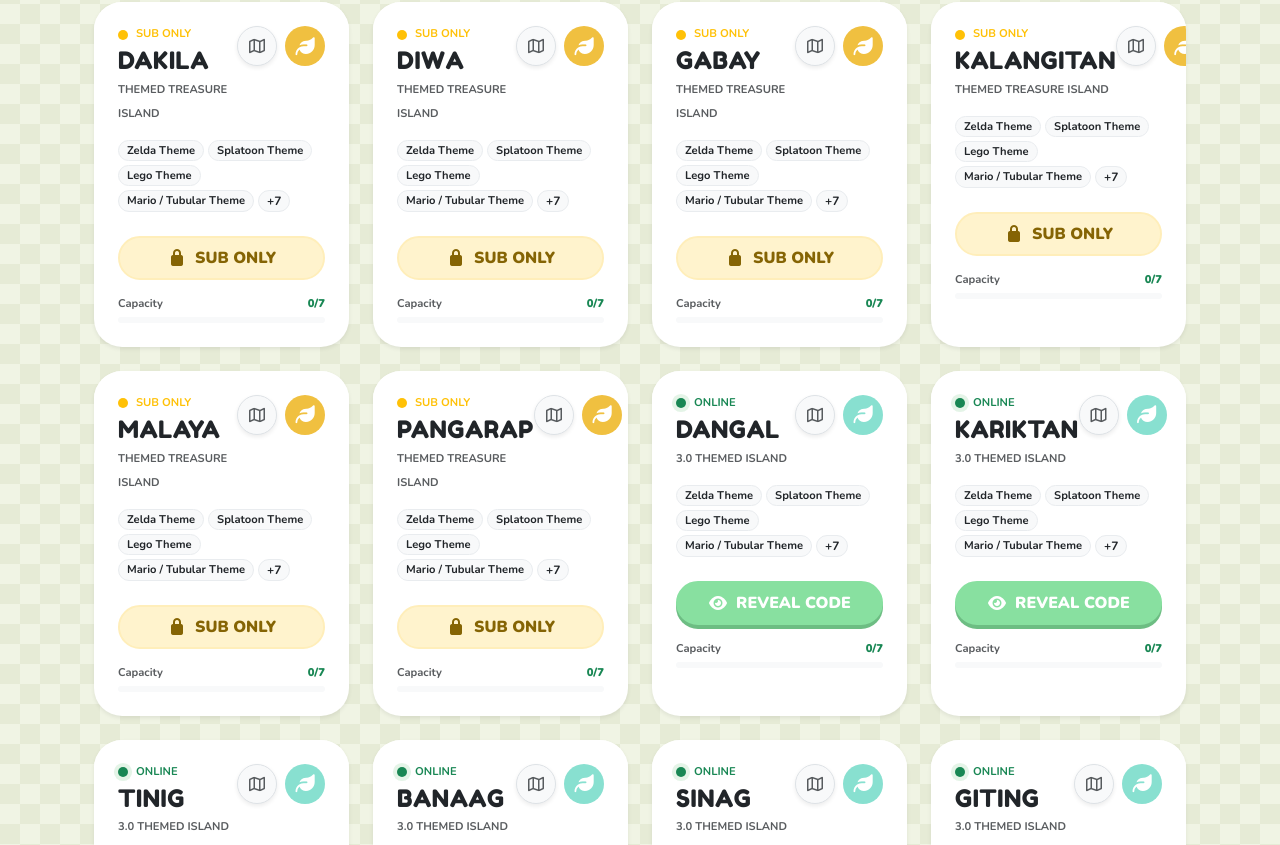
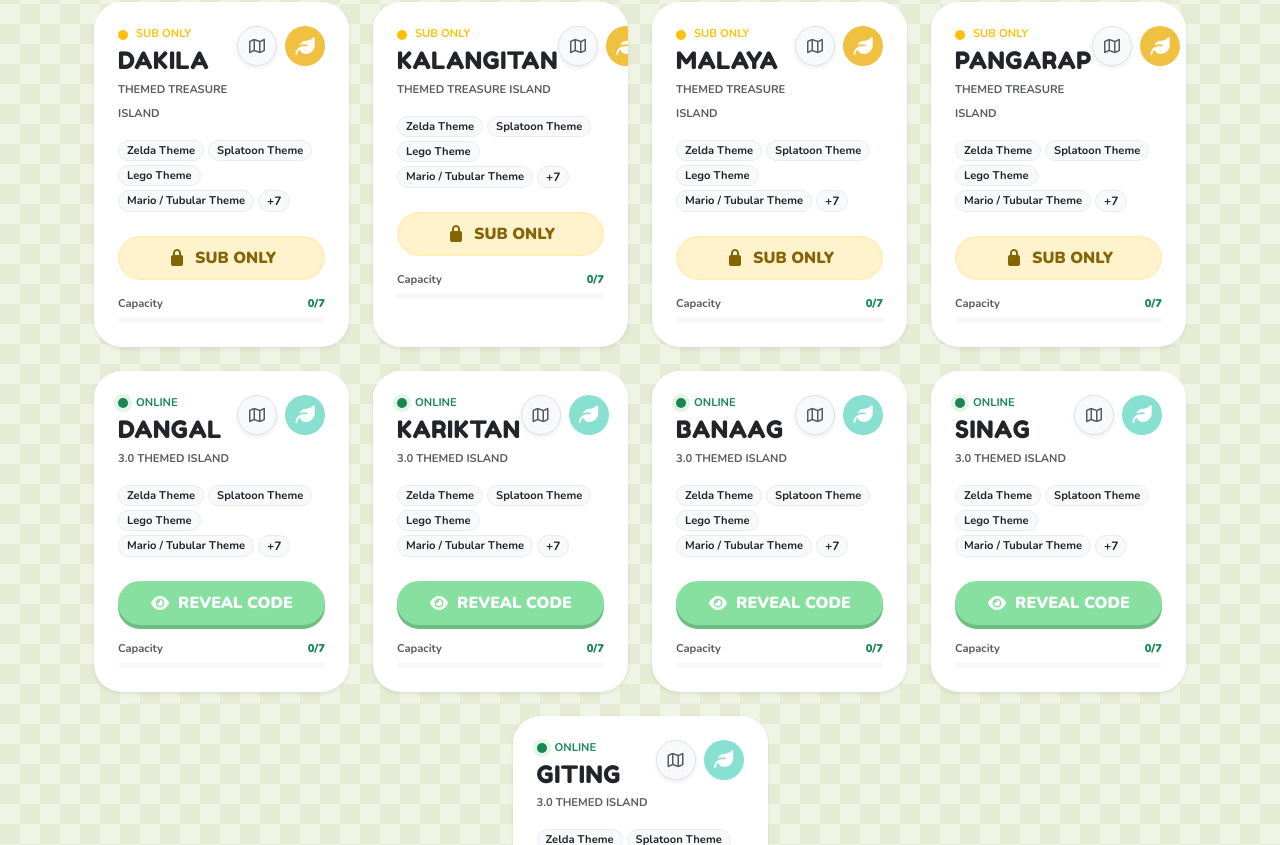
Before and after one commit to bitress/chopaeng, a React (Vite) app: page /islands in a window 1280 px wide. Shown: the part 3435-4280 px from the top of the page. Built offline with nearby package versions, Linux system fonts and the light colour scheme; no server answers.

Commit message:
removed diwa, gabay, and tinig no map yet

```diff
--- a/src/data/islands.ts
+++ b/src/data/islands.ts
@@ -1252,8 +1252,8 @@ export const ISLANDS_DATA: IslandData[] = [
         description: "Subscriber-exclusive themed island featuring Zelda, Splatoon, Lego, and various aesthetic furniture sets."
     },
     {
-        id: "diwa",
-        name: "DIWA",
+        id: "kalangitan",
+        name: "KALANGITAN",
         status: "SUB ONLY",
         type: "Themed Treasure Island",
         seasonal: "Year-Round",
@@ -1276,8 +1276,8 @@ export const ISLANDS_DATA: IslandData[] = [
         description: "Subscriber-exclusive themed island featuring Zelda, Splatoon, Lego, and various aesthetic furniture sets."
     },
     {
-        id: "gabay",
-        name: "GABAY",
+        id: "malaya",
+        name: "MALAYA",
         status: "SUB ONLY",
         type: "Themed Treasure Island",
         seasonal: "Year-Round",
@@ -1300,8 +1300,8 @@ export const ISLANDS_DATA: IslandData[] = [
         description: "Subscriber-exclusive themed island featuring Zelda, Splatoon, Lego, and various aesthetic furniture sets."
     },
     {
-        id: "kalangitan",
-        name: "KALANGITAN",
+        id: "pangarap",
+        name: "PANGARAP",
         status: "SUB ONLY",
         type: "Themed Treasure Island",
         seasonal: "Year-Round",
@@ -1323,11 +1323,13 @@ export const ISLANDS_DATA: IslandData[] = [
         theme: "gold",
         description: "Subscriber-exclusive themed island featuring Zelda, Splatoon, Lego, and various aesthetic furniture sets."
     },
-    {
-        id: "malaya",
-        name: "MALAYA",
-        status: "SUB ONLY",
-        type: "Themed Treasure Island",
+
+    // --- MISSING FREE ISLANDS ---
+    {
+        id: "dangal",
+        name: "DANGAL",
+        status: "ONLINE",
+        type: "3.0 Themed Island",
         seasonal: "Year-Round",
         items: [
             "Zelda Theme",
@@ -1342,16 +1344,16 @@ export const ISLANDS_DATA: IslandData[] = [
             "Turnips",
             "Villagers"
         ],
+        theme: "teal",
+        cat: "public",
         visitors: 0,
-        cat: "member",
-        theme: "gold",
-        description: "Subscriber-exclusive themed island featuring Zelda, Splatoon, Lego, and various aesthetic furniture sets."
-    },
-    {
-        id: "pangarap",
-        name: "PANGARAP",
-        status: "SUB ONLY",
-        type: "Themed Treasure Island",
+        description: "3.0 update island featuring Zelda, Splatoon, Lego, and specific aesthetic themes."
+    },
+    {
+        id: "kariktan",
+        name: "KARIKTAN",
+        status: "ONLINE",
+        type: "3.0 Themed Island",
         seasonal: "Year-Round",
         items: [
             "Zelda Theme",
@@ -1366,16 +1368,14 @@ export const ISLANDS_DATA: IslandData[] = [
             "Turnips",
             "Villagers"
         ],
+        theme: "teal",
+        cat: "public",
         visitors: 0,
-        cat: "member",
-        theme: "gold",
-        description: "Subscriber-exclusive themed island featuring Zelda, Splatoon, Lego, and various aesthetic furniture sets."
-    },
-
-    // --- MISSING FREE ISLANDS ---
-    {
-        id: "dangal",
-        name: "DANGAL",
+        description: "3.0 update island featuring Zelda, Splatoon, Lego, and specific aesthetic themes."
+    },
+    {
+        id: "banaag",
+        name: "BANAAG",
         status: "ONLINE",
         type: "3.0 Themed Island",
         seasonal: "Year-Round",
@@ -1398,8 +1398,8 @@ export const ISLANDS_DATA: IslandData[] = [
         description: "3.0 update island featuring Zelda, Splatoon, Lego, and specific aesthetic themes."
     },
     {
-        id: "kariktan",
-        name: "KARIKTAN",
+        id: "sinag",
+        name: "SINAG",
         status: "ONLINE",
         type: "3.0 Themed Island",
         seasonal: "Year-Round",
@@ -1422,8 +1422,8 @@ export const ISLANDS_DATA: IslandData[] = [
         description: "3.0 update island featuring Zelda, Splatoon, Lego, and specific aesthetic themes."
     },
     {
-        id: "tinig",
-        name: "TINIG",
+        id: "giting",
+        name: "GITING",
         status: "ONLINE",
         type: "3.0 Themed Island",
         seasonal: "Year-Round",
@@ -1445,76 +1445,81 @@ export const ISLANDS_DATA: IslandData[] = [
         visitors: 0,
         description: "3.0 update island featuring Zelda, Splatoon, Lego, and specific aesthetic themes."
     },
-    {
-        id: "banaag",
-        name: "BANAAG",
-        status: "ONLINE",
-        type: "3.0 Themed Island",
-        seasonal: "Year-Round",
-        items: [
-            "Zelda Theme",
-            "Splatoon Theme",
-            "Lego Theme",
-            "Mario / Tubular Theme",
-            "Hotel Theme",
-            "Marble Theme",
-            "Kiddie Theme",
-            "Artful Theme",
-            "Standalone Items",
-            "Turnips",
-            "Villagers"
-        ],
-        theme: "teal",
-        cat: "public",
-        visitors: 0,
-        description: "3.0 update island featuring Zelda, Splatoon, Lego, and specific aesthetic themes."
-    },
-    {
-        id: "sinag",
-        name: "SINAG",
-        status: "ONLINE",
-        type: "3.0 Themed Island",
-        seasonal: "Year-Round",
-        items: [
-            "Zelda Theme",
-            "Splatoon Theme",
-            "Lego Theme",
-            "Mario / Tubular Theme",
-            "Hotel Theme",
-            "Marble Theme",
-            "Kiddie Theme",
-            "Artful Theme",
-            "Standalone Items",
-            "Turnips",
-            "Villagers"
-        ],
-        theme: "teal",
-        cat: "public",
-        visitors: 0,
-        description: "3.0 update island featuring Zelda, Splatoon, Lego, and specific aesthetic themes."
-    },
-    {
-        id: "giting",
-        name: "GITING",
-        status: "ONLINE",
-        type: "3.0 Themed Island",
-        seasonal: "Year-Round",
-        items: [
-            "Zelda Theme",
-            "Splatoon Theme",
-            "Lego Theme",
-            "Mario / Tubular Theme",
-            "Hotel Theme",
-            "Marble Theme",
-            "Kiddie Theme",
-            "Artful Theme",
-            "Standalone Items",
-            "Turnips",
-            "Villagers"
-        ],
-        theme: "teal",
-        cat: "public",
-        visitors: 0,
-        description: "3.0 update island featuring Zelda, Splatoon, Lego, and specific aesthetic themes."
-    }
+
+    // No Maps Yet
+
+    // {
+    //     id: "diwa",
+    //     name: "DIWA",
+    //     status: "SUB ONLY",
+    //     type: "Themed Treasure Island",
+    //     seasonal: "Year-Round",
+    //     items: [
+    //         "Zelda Theme",
+    //         "Splatoon Theme",
+    //         "Lego Theme",
+    //         "Mario / Tubular Theme",
+    //         "Hotel Theme",
+    //         "Marble Theme",
+    //         "Kiddie Theme",
+    //         "Artful Theme",
+    //         "Standalone Items",
+    //         "Turnips",
+    //         "Villagers"
+    //     ],
+    //     visitors: 0,
+    //     cat: "member",
+    //     theme: "gold",
+    //     description: "Subscriber-exclusive themed island featuring Zelda, Splatoon, Lego, and various aesthetic furniture sets."
+    // },
+    // {
+    //     id: "gabay",
+    //     name: "GABAY",
+    //     status: "SUB ONLY",
+    //     type: "Themed Treasure Island",
+    //     seasonal: "Year-Round",
+    //     items: [
+    //         "Zelda Theme",
+    //         "Splatoon Theme",
+    //         "Lego Theme",
+    //         "Mario / Tubular Theme",
+    //         "Hotel Theme",
+    //         "Marble Theme",
+    //         "Kiddie Theme",
+    //         "Artful Theme",
+    //         "Standalone Items",
+    //         "Turnips",
+    //         "Villagers"
+    //     ],
+    //     visitors: 0,
+    //     cat: "member",
+    //     theme: "gold",
+    //     description: "Subscriber-exclusive themed island featuring Zelda, Splatoon, Lego, and various aesthetic furniture sets."
+    // },
+    // {
+    //     id: "tinig",
+    //     name: "TINIG",
+    //     status: "ONLINE",
+    //     type: "3.0 Themed Island",
+    //     seasonal: "Year-Round",
+    //     items: [
+    //         "Zelda Theme",
+    //         "Splatoon Theme",
+    //         "Lego Theme",
+    //         "Mario / Tubular Theme",
+    //         "Hotel Theme",
+    //         "Marble Theme",
+    //         "Kiddie Theme",
+    //         "Artful Theme",
+    //         "Standalone Items",
+    //         "Turnips",
+    //         "Villagers"
+    //     ],
+    //     theme: "teal",
+    //     cat: "public",
+    //     visitors: 0,
+    //     description: "3.0 update island featuring Zelda, Splatoon, Lego, and specific aesthetic themes."
+    // }
+
+
 ];
```
